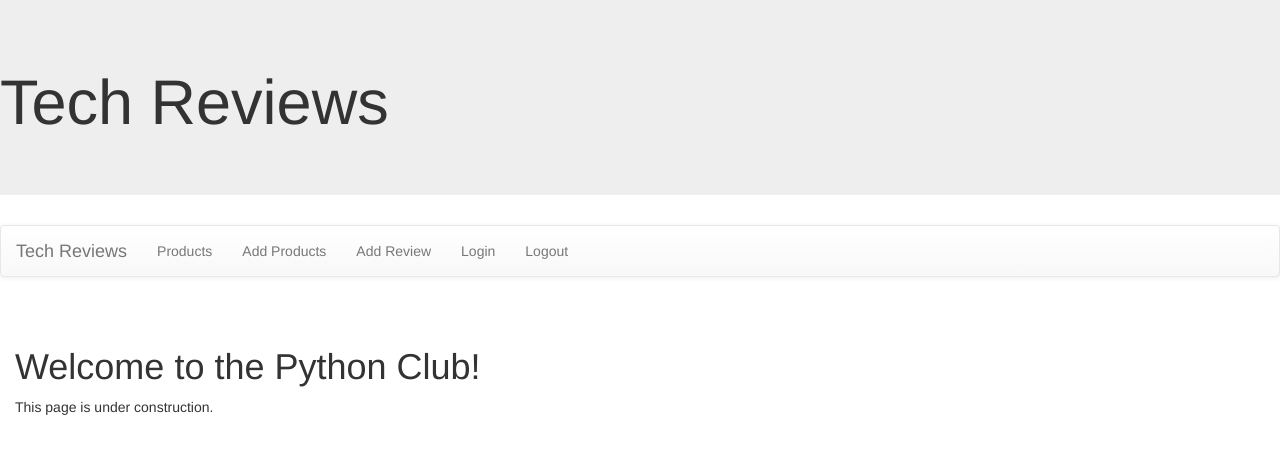
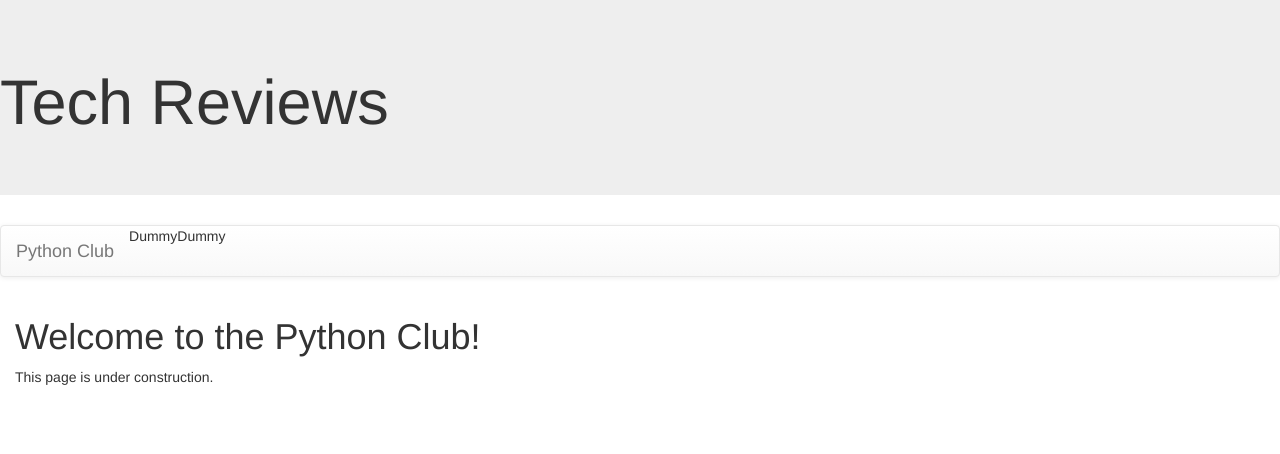
Before and after one commit to aggiewb/python-club, a Django app: page /club/ in a window 1280 px wide. Shown: the top 454 px of the page. Run offline with Django 3.2, Linux system fonts and the light colour scheme; some libraries are stand-ins or nearby versions.

Commit message:
Update html file to include correct information

```diff
--- a/pythonclub/club/templates/base.html
+++ b/pythonclub/club/templates/base.html
@@ -1,8 +1,7 @@
-
 <!DOCTYPE html>
 <html>
     <head>
-        <title>Tech Reviews</title>
+        <title>Python Club</title>
         <link rel="stylesheet" href="//maxcdn.bootstrapcdn.com/bootstrap/3.2.0/css/bootstrap.min.css">
         <link rel="stylesheet" href="//maxcdn.bootstrapcdn.com/bootstrap/3.2.0/css/bootstrap-theme.min.css">
         <link href='//fonts.googleapis.com/css?family=Lobster&subset=latin,latin-ext' rel='stylesheet' type='text/css'>
@@ -14,21 +13,18 @@
         <nav class="navbar navbar-default">
             <div class="container-fluid">
                 <div class="navbar-header">
-                    <a class="navbar-brand" href="{% url 'index' %}">Tech Reviews</a>
+                    <a class="navbar-brand" href="{% url 'index' %}">Python Club</a>
                 </div>
                 <ul class="nav navbar-nav">
-                    <li><a href="{% url 'products' %}">Products</a></li>
-                    <li><a href="{% url 'newProduct' %}">Add Products</a></li>
-                    <li><a href="{% url 'newReview' %}">Add Review</a></li>
-                    <li><a href="{% url 'login' %}">Login</a></li>
-                    <li><a href="{% url 'logout' %}">Logout</a></li>
+                    <li>Dummy</li>
+                    <li>Dummy</li>
                 </ul>
-                </div>
-                </nav>
-        <p>&nbsp;</p>
+            </div>
+        </nav>
         <div class="container-fluid">
-        {% block content %}
-        {% endblock content %}
+            {% block content %}
+
+            {% endblock content %}
         </div>
     </body>
 </html>
```
